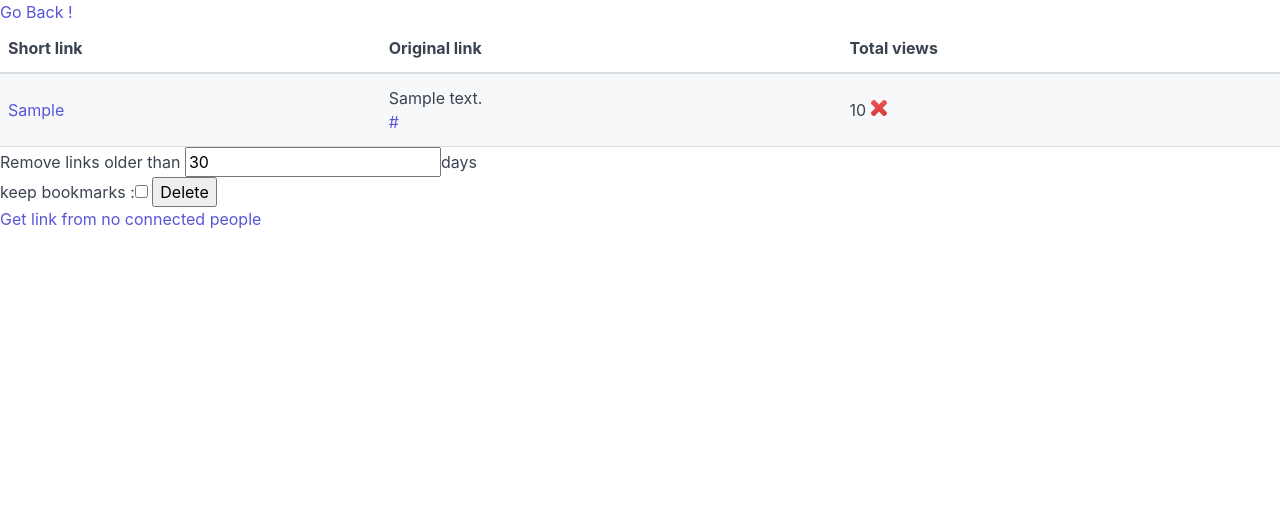
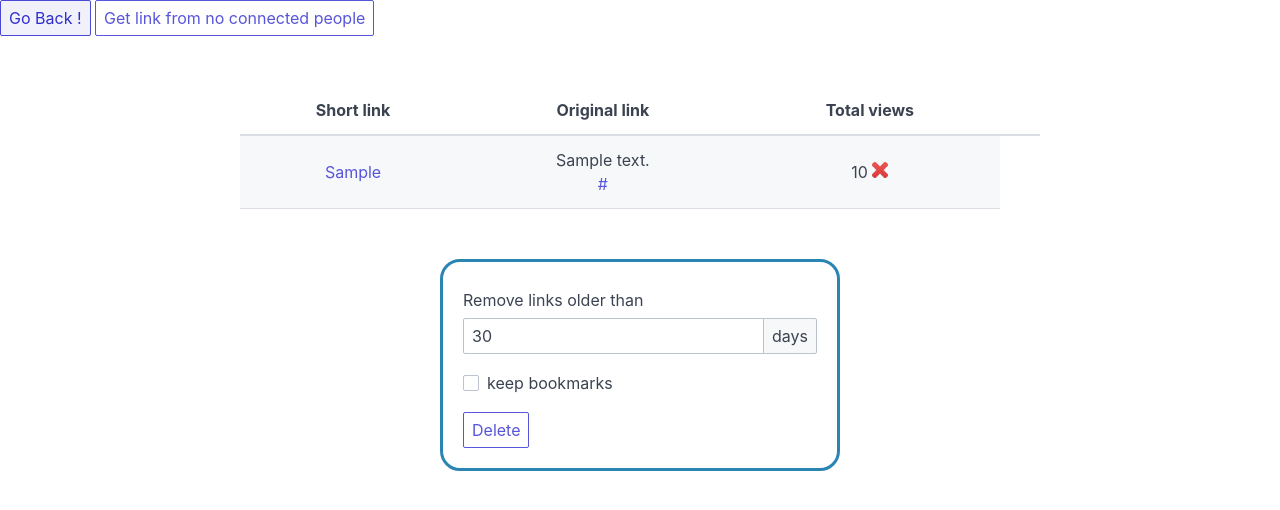
Before and after one commit to azlux/Simple-URL-Shortener, a PHP site: page /list.php in a window 1280 px wide. Shown: the top 510 px of the page. Run offline with PHP 8.4, Linux system fonts and the light colour scheme; the visitor is signed in with stand-in values (Sample User, id 1); tables that the repository leaves empty or names only in its code hold one stand-in row (values such as "Sample post").

Commit message:
finished the list page and fixed the comment field

```diff
--- a/assets/css/common.css
+++ b/assets/css/common.css
@@ -57,6 +57,14 @@
     align-self: center;
 }
 
+tr, td{
+    text-align: center;
+}
+
+body > *:not(:last-child) {
+    margin-bottom: 50px;
+}
+
 /* banner */
 
 #banner{
@@ -82,6 +90,13 @@
     margin-bottom: 15px;
 }
 
+/* list */
+
+#list{
+    max-width: 800px;
+    margin: auto;
+}
+
 /* credits */
 
 #credits{
--- a/list.php
+++ b/list.php
@@ -19,7 +19,9 @@ include("bdd.php");
 </head>
 <body>
 
-<a class="button" href=".">Go Back !</a> <!-- je vais le mettre dans le header de la page avec login/logout/signin-->
+    <!-- je vais le mettre dans le header de la page avec login/logout/signin-->
+    <a class="btn" href=".">Go Back !</a>
+    <a class="btn" href="list.php?UNKNOWN">Get link from no connected people</a>
 
     <?php
     header("Cache-Control: no-cache, must-revalidate");
@@ -51,12 +53,13 @@ elseif (!empty($_GET['deleteRange']) ){
         $req->closeCursor();
     }
     ?>
-<table class="table table-striped table-hover">
+    <table id="list" class="table table-striped table-hover">
         <thead>
             <tr>
                 <th>Short link</th>
                 <th>Original link</th>
                 <th>Total views</th>
+                <th></th>
             </tr>
         </thead>
     <tbody>
@@ -103,15 +106,27 @@ else {
     $action='list.php';
 }
 ?>
+
     </tbody>
     </table>
-    <div class="form action">
+    <div id="content" class="form action">
         <form class="form" action="<?php echo $action; ?>" method="get" id="formDelete" >
-            <label>Remove links older than
-            <input type="number" name="deleteRange" value="30" />days</label><br />
-            <label>keep bookmarks :<input type="checkbox" name="keepBM" value="true" /> </label>
-            <input type="submit" value="Delete" />
+            <div class="form-group">
+                <label class="form-label" for="deleteRange">Remove links older than</label>
+                <div class="input-group">
+                    <input class="form-input" type="number" id="deleteRange" name="deleteRange" value="30"/>
+                    <span class="input-group-addon">days</span>
+                </div>
+            </div>
+
+            <div class="form-group">
+                <label class="form-checkbox">
+                    <input type="checkbox" name="keepBM" value="true">
+                    <i class="form-icon"></i>keep bookmarks
+                </label>
+            </div>
+
+            <input class="btn" type="submit" value="Delete" />
         </form>
-        <a class="button" href="list.php?UNKNOWN">Get link from no connected people</a>
     </div>
 </body>
--- a/shorten.php
+++ b/shorten.php
@@ -90,12 +90,14 @@ else { // POST if webpage used
     }
 
     $url = $_POST['url'];
+    echo $_POST['comment'];
     if (empty($_POST['comment'])) {
         $comment = NULL;
     }
     else {
-        $comment = $_GET['comment'];
+        $comment = $_POST['comment'];
     }
+    echo $comment;
     $url_shortened = short($connexion, $username, $url, $comment);
 }
 ?>
```
Lines whose indentation alone changed are shown as unchanged.
